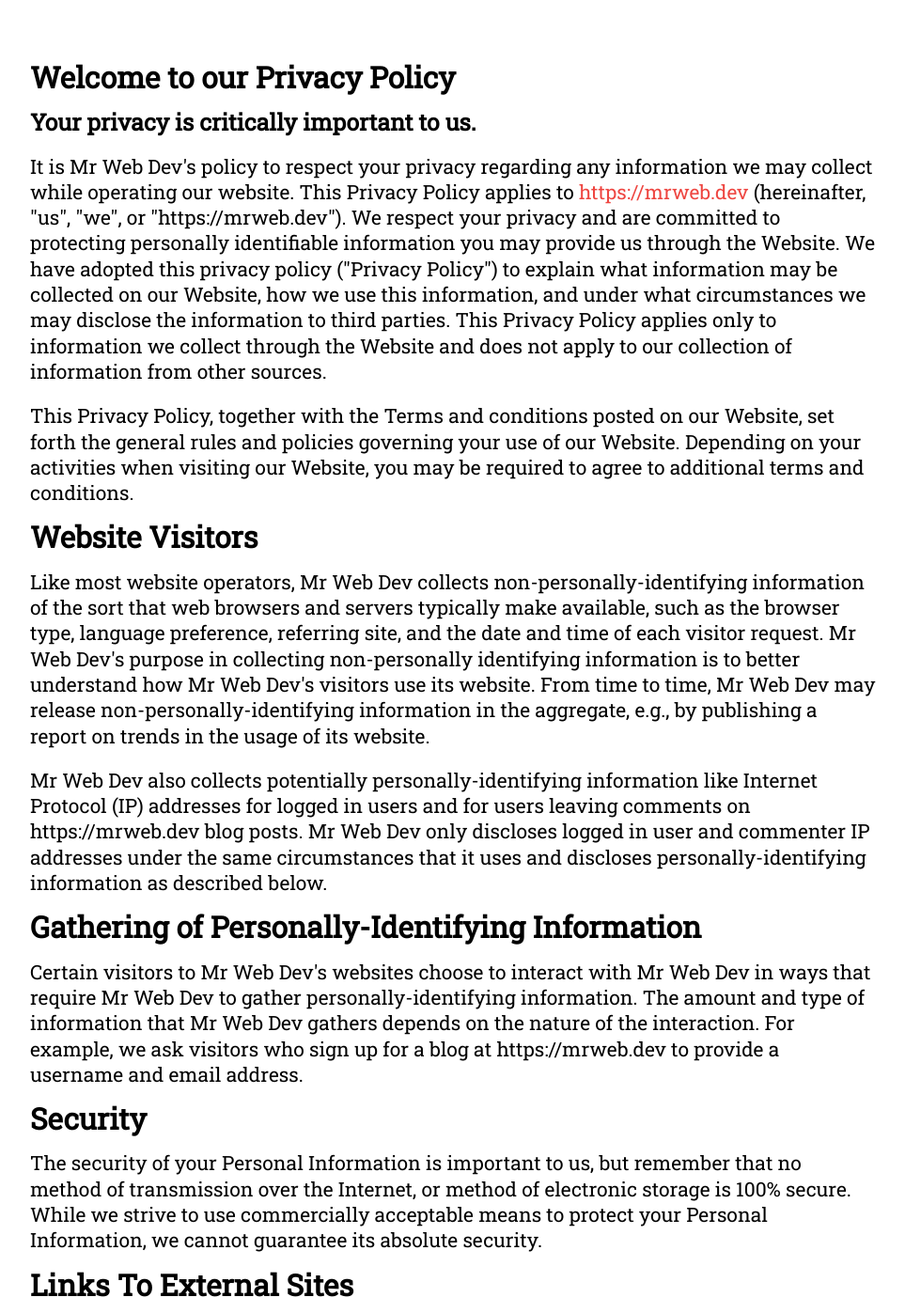
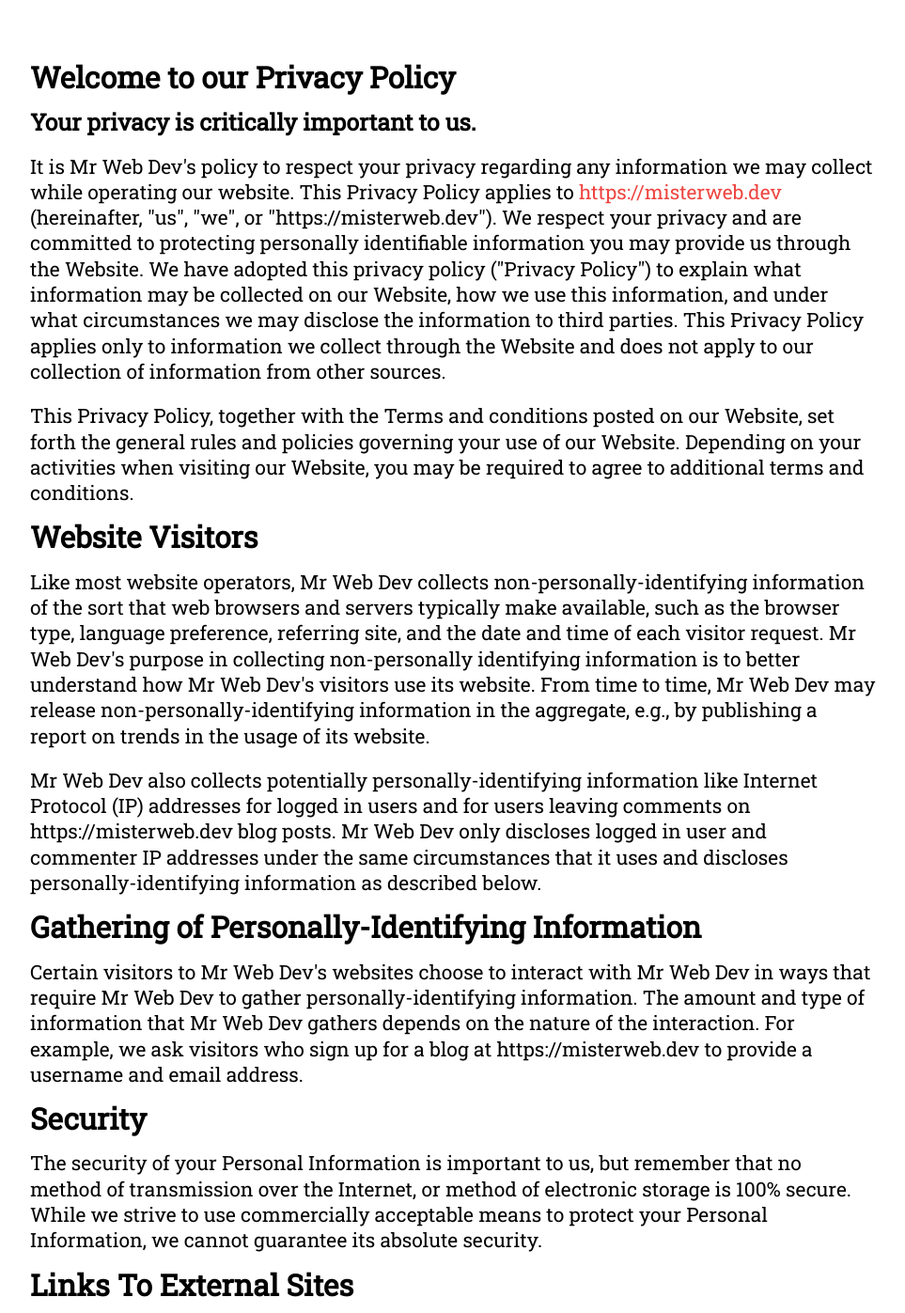
Before and after one commit to MatthewRandle/mrwebdev, a PHP site: page /privacy-policy.html in a window 1280 px wide. Shown: the part 61-1458 px from the top of the page at 94% size, without its empty margins (158-1121 px from the left). Run offline with PHP 8.4, Linux system fonts and the light colour scheme; style sheets or scripts are compiled from the project's sources.

Commit message:
Changed mrweb.dev to misterweb.dev

```diff
--- a/privacy-policy.html
+++ b/privacy-policy.html
@@ -26,8 +26,8 @@
                             <h3>Your privacy is critically important to us.</h3>
 
                             <p>It is Mr Web Dev's policy to respect your privacy regarding any information we may collect while operating our
-                                website. This Privacy Policy applies to <a href="https://mrweb.dev">https://mrweb.dev</a> (hereinafter, "us", "we",
-                                or "https://mrweb.dev"). We respect your privacy and are committed to protecting personally identifiable information
+                                website. This Privacy Policy applies to <a href="https://misterweb.dev">https://misterweb.dev</a> (hereinafter, "us", "we",
+                                or "https://misterweb.dev"). We respect your privacy and are committed to protecting personally identifiable information
                                 you may provide us through the Website. We have adopted this privacy policy ("Privacy Policy") to explain what
                                 information may be collected on our Website, how we use this information, and under what circumstances we may
                                 disclose the information to third parties. This Privacy Policy applies only to information we collect through the
@@ -44,14 +44,14 @@
                                 non-personally-identifying information in the aggregate, e.g., by publishing a report on trends in the usage of its
                                 website.</p>
                             <p>Mr Web Dev also collects potentially personally-identifying information like Internet Protocol (IP) addresses for
-                                logged in users and for users leaving comments on https://mrweb.dev blog posts. Mr Web Dev only discloses logged in
+                                logged in users and for users leaving comments on https://misterweb.dev blog posts. Mr Web Dev only discloses logged in
                                 user and commenter IP addresses under the same circumstances that it uses and discloses personally-identifying
                                 information as described below.</p>
 
                             <h2>Gathering of Personally-Identifying Information</h2>
                             <p>Certain visitors to Mr Web Dev's websites choose to interact with Mr Web Dev in ways that require Mr Web Dev to
                                 gather personally-identifying information. The amount and type of information that Mr Web Dev gathers depends on the
-                                nature of the interaction. For example, we ask visitors who sign up for a blog at https://mrweb.dev to provide a
+                                nature of the interaction. For example, we ask visitors who sign up for a blog at https://misterweb.dev to provide a
                                 username and email address.</p>
 
                             <h2>Security</h2>
@@ -81,7 +81,7 @@
                                 by others to display personalized content, appropriate advertising and store your preferences on your computer.</p>
                             <p>A cookie is a string of information that a website stores on a visitor's computer, and that the visitor's browser
                                 provides to the website each time the visitor returns. Mr Web Dev uses cookies to help Mr Web Dev identify and track
-                                visitors, their usage of https://mrweb.dev, and their website access preferences. Mr Web Dev visitors who do not
+                                visitors, their usage of https://misterweb.dev, and their website access preferences. Mr Web Dev visitors who do not
                                 wish to have cookies placed on their computers should set their browsers to refuse cookies before using Mr Web Dev's
                                 websites, with the drawback that certain features of Mr Web Dev's websites may not function properly without the aid
                                 of cookies.</p>
@@ -110,7 +110,7 @@
                             <p>This privacy policy was created at <a style="color:inherit;text-decoration:none;"
                                     href="https://termsandconditionstemplate.com/privacy-policy-generator/"
                                     title="Privacy policy template generator" target="_blank">termsandconditionstemplate.com</a>. If you have any
-                                questions about this Privacy Policy, please contact us via <a href="mailto:enquiry@mrweb.dev">email</a></p>
+                                questions about this Privacy Policy, please contact us via <a href="mailto:enquiry@misterweb.dev">email</a></p>
             </div>
         </section>
 
--- a/sendMessage.php
+++ b/sendMessage.php
@@ -3,7 +3,7 @@
     $email = $_POST["email"];
     $message = $_POST["message"];
     $subject = "New message from $name, $email";
-    $to="enquiry@mrweb.dev";
+    $to="enquiry@misterweb.dev";
     $headers="MIME_VERSION: 1.0 \r\n Content-type:text/html;charset=UTF-8";
 ?>
 
```
Also changed, not shown: terms-and-conditions.html (+6 -6 lines), scss/Index.scss (line endings or trailing spaces).
